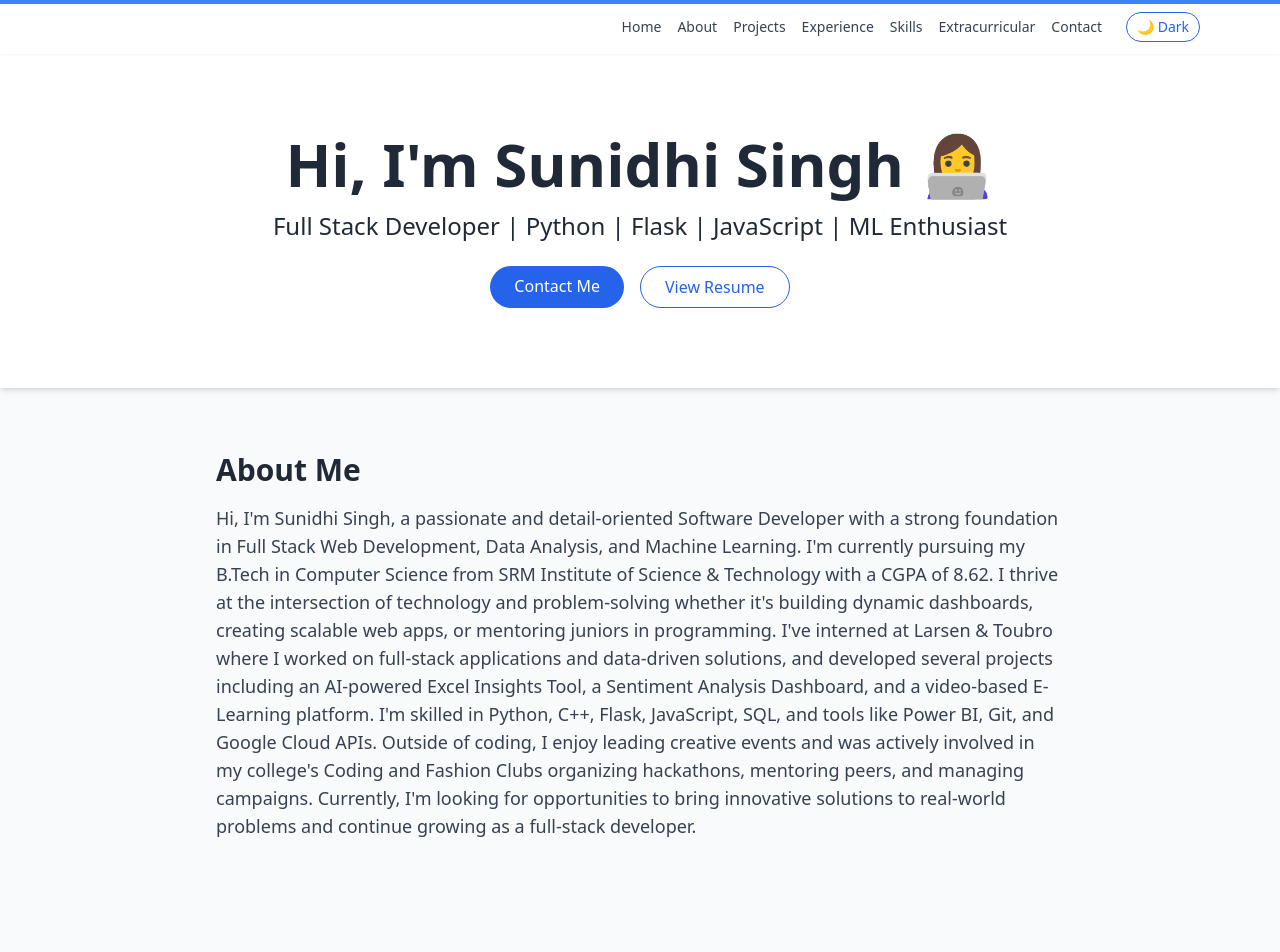
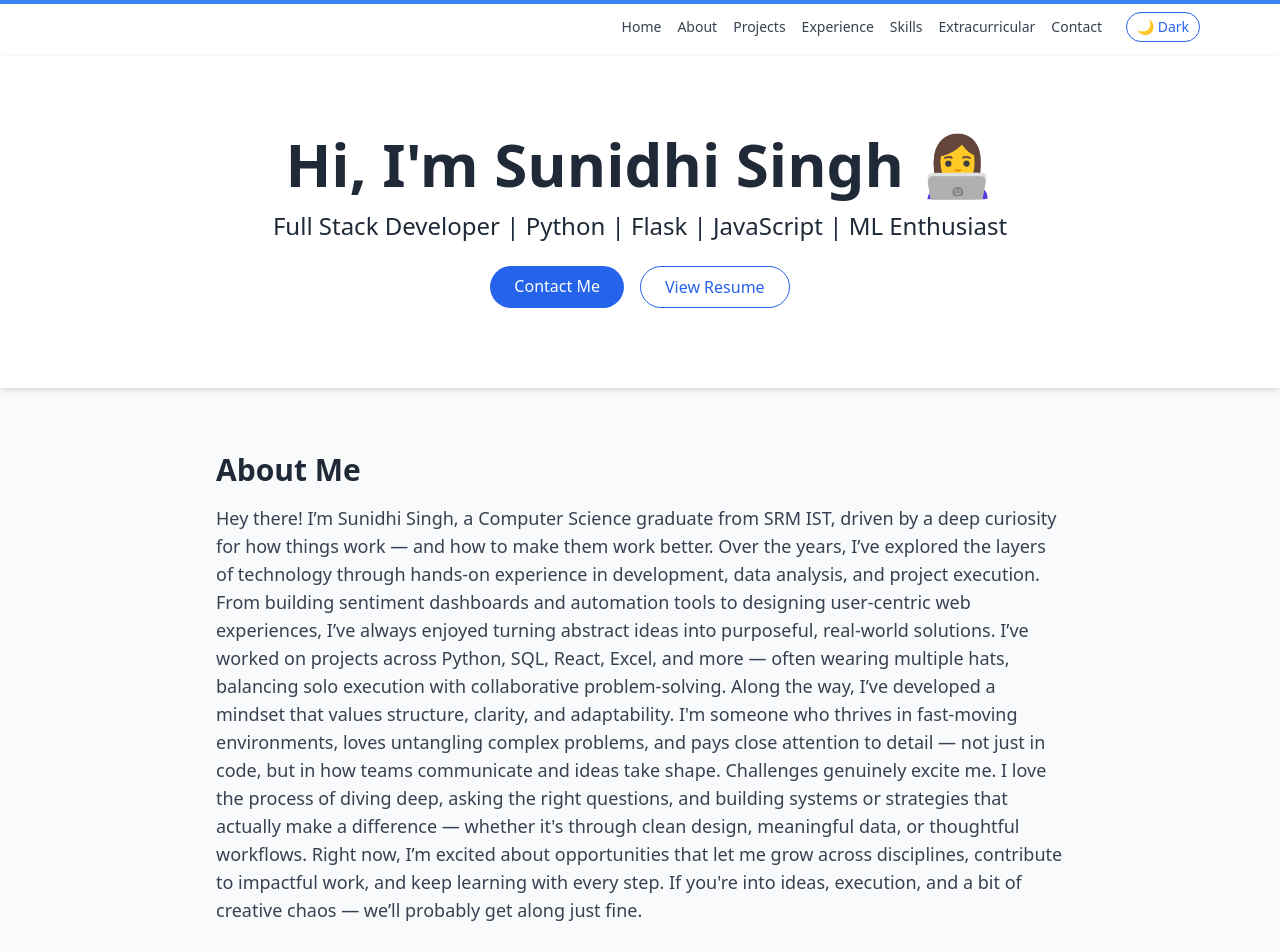
Before and after one commit to Sunidhi2043/sunidhi-portfolio, a React (Vite) app: page / in a window 1280 px wide. Shown: the top 952 px of the page. Built offline with nearby package versions, Linux system fonts and the light colour scheme; the HTML template or start-up script is replaced by a standard one.

Commit message:
Update Portfolio.jsx

```diff
--- a/src/Portfolio.jsx
+++ b/src/Portfolio.jsx
@@ -102,13 +102,13 @@ export default function Portfolio() {
         >
           <h2 className="text-3xl font-bold mb-4 text-center sm:text-left">About Me</h2>
           <p className="text-base sm:text-lg leading-relaxed text-gray-700 dark:text-gray-300">
-            Hi, I'm Sunidhi Singh, a passionate and detail-oriented Software Developer with a strong foundation in Full Stack Web Development, Data Analysis, and Machine Learning. I'm currently pursuing my B.Tech in Computer Science from SRM Institute of Science & Technology with a CGPA of 8.62.
+            Hey there! I’m Sunidhi Singh, a Computer Science graduate from SRM IST, driven by a deep curiosity for how things work — and how to make them work better. Over the years, I’ve explored the layers of technology through hands-on experience in development, data analysis, and project execution. From building sentiment dashboards and automation tools to designing user-centric web experiences, I’ve always enjoyed turning abstract ideas into purposeful, real-world solutions.
 
-            I thrive at the intersection of technology and problem-solving whether it's building dynamic dashboards, creating scalable web apps, or mentoring juniors in programming. I've interned at Larsen & Toubro where I worked on full-stack applications and data-driven solutions, and developed several projects including an AI-powered Excel Insights Tool, a Sentiment Analysis Dashboard, and a video-based E-Learning platform.
+I’ve worked on projects across Python, SQL, React, Excel, and more — often wearing multiple hats, balancing solo execution with collaborative problem-solving. Along the way, I’ve developed a mindset that values structure, clarity, and adaptability. I'm someone who thrives in fast-moving environments, loves untangling complex problems, and pays close attention to detail — not just in code, but in how teams communicate and ideas take shape.
 
-            I'm skilled in Python, C++, Flask, JavaScript, SQL, and tools like Power BI, Git, and Google Cloud APIs. Outside of coding, I enjoy leading creative events and was actively involved in my college's Coding and Fashion Clubs organizing hackathons, mentoring peers, and managing campaigns.
+Challenges genuinely excite me. I love the process of diving deep, asking the right questions, and building systems or strategies that actually make a difference — whether it's through clean design, meaningful data, or thoughtful workflows.
 
-            Currently, I'm looking for opportunities to bring innovative solutions to real-world problems and continue growing as a full-stack developer.
+Right now, I’m excited about opportunities that let me grow across disciplines, contribute to impactful work, and keep learning with every step. If you're into ideas, execution, and a bit of creative chaos — we’ll probably get along just fine.
           </p>
         </motion.section>
 
```
